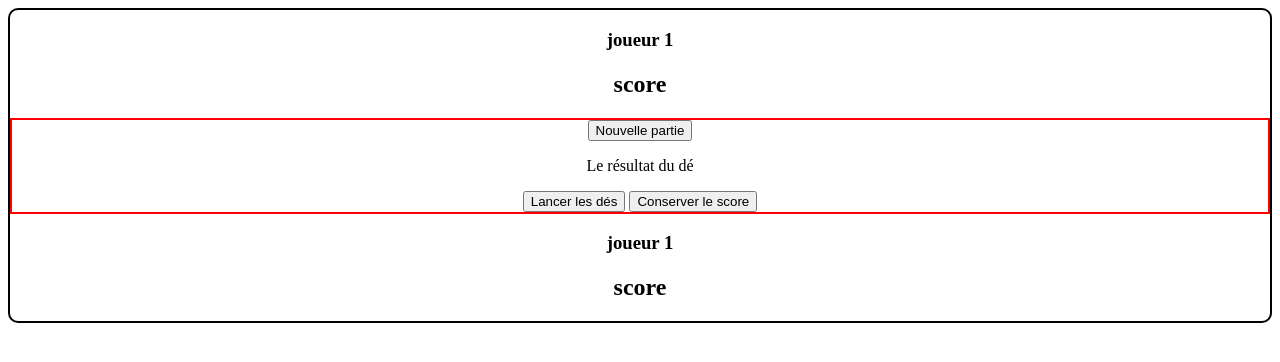
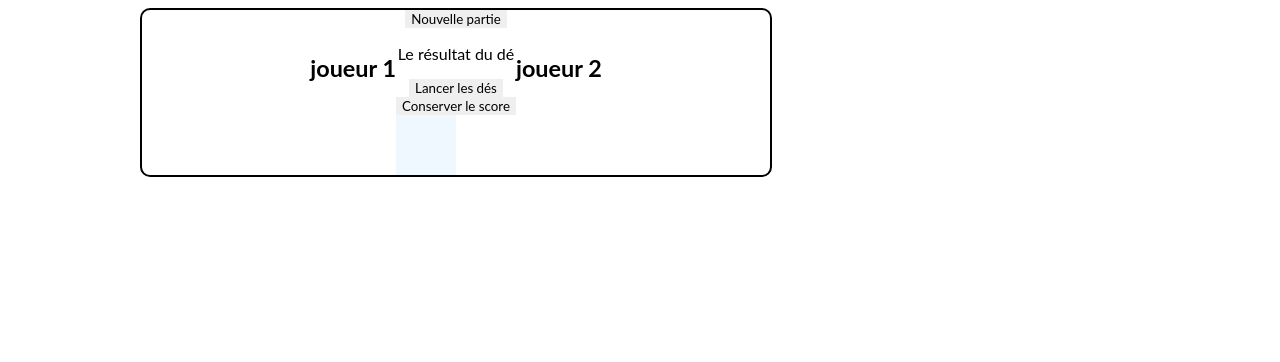
Before and after one commit to MBSylvain/lancer-de-d-, a PHP site: page / in a window 1280 px wide. Shown: the top 362 px of the page. Run offline with PHP 8.4, Linux system fonts and the light colour scheme.

Commit message:
ajout des changements

```diff
--- a/index.html
+++ b/index.html
@@ -12,7 +12,6 @@
     <div class="cadre">
         <div class="joueur1">
             <h3>joueur 1</h3>
-            <h2 id="hold1">score</h2>
             <div class="cumulScore1" id="cumulScore1"></div>
 
         </div>
@@ -34,8 +33,7 @@
             <div class="de"></div>
         </div>
         <div class="joueur2">
-            <h3>joueur 1</h3>
-            <h2>score</h2>
+            <h3>joueur 2</h3>
             <div class="cumulScore2" id="cumulScore2"></div>
         </div>
 
--- a/index.js
+++ b/index.js
@@ -17,7 +17,7 @@
     console.log("partie" + tr);
     // Créer un élément image pour afficher la face correspondante
     var imageDe = document.createElement('img');
-    imageDe.setAttribute('icones\dice', 'dice-' + resultatDe + '.svg');
+    imageDe.setAttribute('icones\dice' + 'dice-' + resultatDe + '.svg');
 
     // Ajouter l'image du dé au conteneur du dé
     document.getElementById("resultatDe").innerHTML = (resultatD);
@@ -53,5 +53,3 @@
     document.getElementById("cumulScore2").innerHTML = (global02);
 
 };
-function point() {
-}
--- a/style.css
+++ b/style.css
@@ -1,14 +1,86 @@
+/* Utilisation  Lato comme police par défaut */
+* {
+    font-family: 'Lato', sans-serif;
+}
+
 .cadre {
     border: 2px solid black;
     border-radius: 10px;
     text-align: center;
 }
 
-.jeu {
-    border: 2px solid red;
-    /* Ajoutez le style de la bordure */
+.start {
+    display: flex;
+    flex-direction: column;
+    justify-content: center;
+    align-items: center;
 }
 
-.hold1 {
-    border: 2px solid blue;
+.de {
+    font-size: 15px;
+    display: flex;
+    justify-content: center;
+    align-items: center;
+    width: 60px;
+    height: 60px;
+    background-color: aliceblue;
 }
+
+.joueur1,
+.joueur2 {
+    display: flex;
+    flex-direction: column;
+    text-align: center;
+    justify-items: center;
+    align-items: center;
+    font-size: 20px;
+}
+
+.cumulScore1,
+.cumulScore2 {
+    display: flex;
+    flex-direction: column;
+    justify-content: center;
+    align-items: center;
+    font-size: 40px;
+    color: palevioletred;
+    width: 80px;
+    height: 50px;
+}
+
+img.svg {
+    fill: pink;
+}
+
+button,
+button:hover {
+    border: none;
+    background-color: none;
+    color: none;
+
+}
+
+@media only screen and (max-width: 768px) {
+
+    /* Styles pour les écrans de taille maximale de 768 pixels */
+    .cadre {
+        display: flex;
+        flex-direction: column;
+        align-items: center;
+        justify-content: center;
+    }
+}
+
+/* Media query pour les écrans de taille minimale de 769 pixels */
+@media only screen and (min-width: 769px) {
+
+    /* Styles pour les écrans de taille minimale de 769 pixels */
+    .cadre,
+    body {
+        display: flex;
+        flex-direction: row;
+        align-items: center;
+        justify-content: center;
+        width: 70%;
+    }
+}
```
Also changed, not shown: icones/dice/dice-1.svg (added), icones/dice/dice-2.svg (added), icones/dice/dice-3.svg (added), icones/dice/dice-4.svg (added), icones/dice/dice-5.svg (added), icones/dice/dice-6.svg (added).
